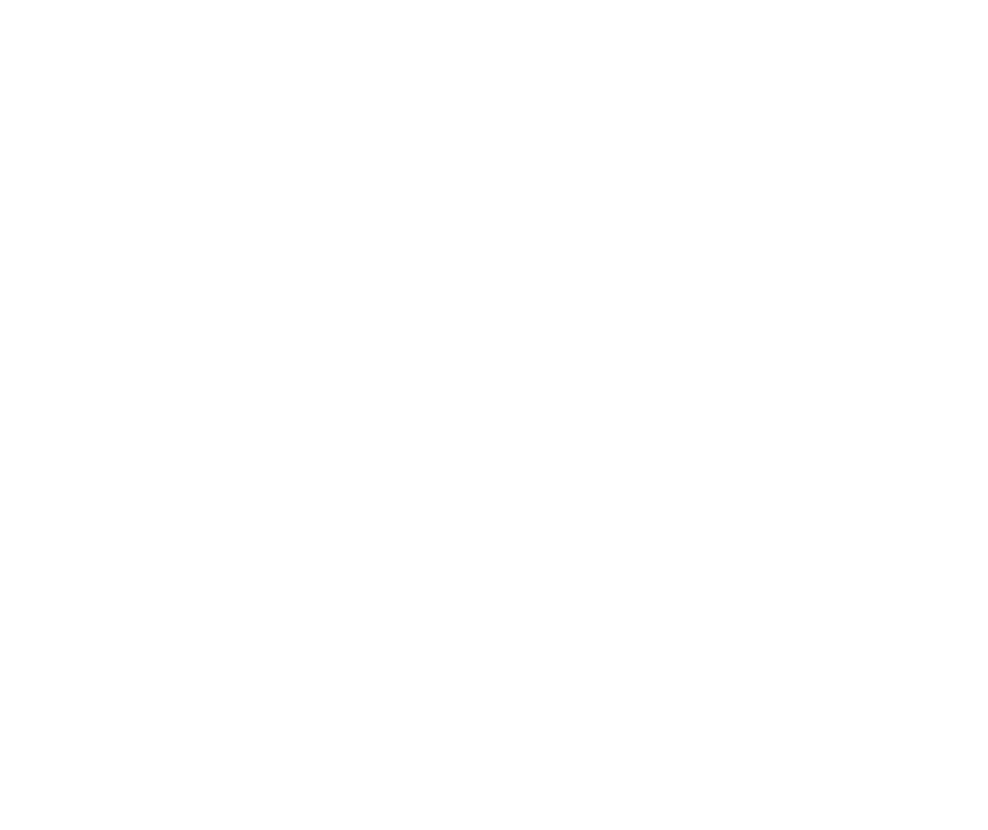
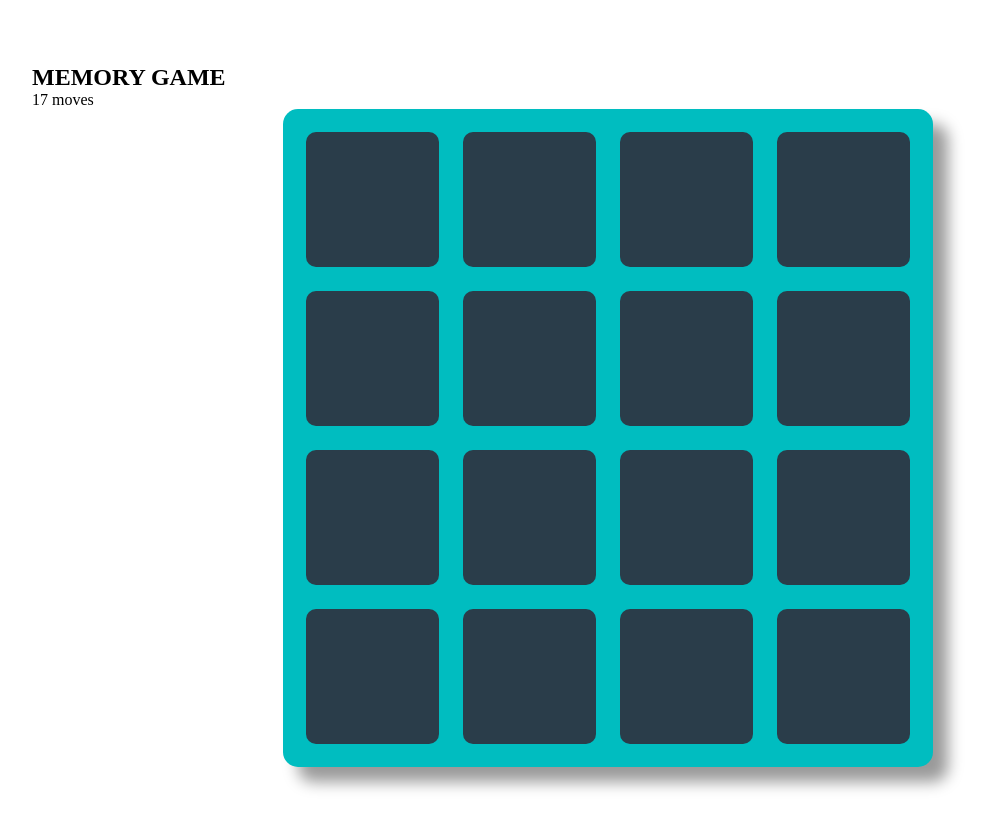
Before and after one commit to chizzy-opara/memory-game, a plain HTML site: page dist/index.html in a window 1280 px wide. Shown: the whole page, without its empty margins (32-1020 px from the left). Before the commit the page ends 800 px from the top, so only its background shows below. Drawn offline with Linux system fonts and the light colour scheme.

Commit message:
set up code base

```diff
--- a/SCSS/main.scss
+++ b/SCSS/main.scss
@@ -0,0 +1,28 @@
+* {
+    padding: 0;
+    margin: 0;
+    box-sizing: border-box;
+}
+
+.container {
+    padding: 5%;
+    width: 100%;
+    .wrapper {
+        display: grid;
+        place-items: center;
+        // margin: auto;
+        padding: 2%;
+        box-shadow:15px 15px 15px rgba(0, 0, 0, 0.4);
+        width: 650px;
+        height: auto;
+        grid-template-columns: 1fr 1fr 1fr 1fr;
+        gap: 24px;
+        background-color: #00bdc0;
+        border-radius: 15px;
+        &__card {
+            background-color: #2a3d4a;
+            height: 135px;
+            border-radius: 10px;
+        }
+    }
+}
--- a/dist/index.html
+++ b/dist/index.html
@@ -0,0 +1,38 @@
+<!DOCTYPE html>
+<html lang="en">
+<head>
+    <meta charset="UTF-8">
+    <meta http-equiv="X-UA-Compatible" content="IE=edge">
+    <meta name="viewport" content="width=device-width, initial-scale=1.0">
+    <link rel="stylesheet" href="css/main.css">
+    <title>memory-game</title>
+</head>
+<body>
+    <div class="container">
+        <div>
+            <h2>MEMORY GAME</h2>
+            <div>
+                <span>17 moves</span>
+            </div>
+        </div>
+        <div class="wrapper">
+            <div class="wrapper__card"></div>
+            <div class="wrapper__card"></div>
+            <div class="wrapper__card"></div>
+            <div class="wrapper__card"></div>
+            <div class="wrapper__card"></div>
+            <div class="wrapper__card"></div>
+            <div class="wrapper__card"></div>
+            <div class="wrapper__card"></div>
+            <div class="wrapper__card"></div>
+            <div class="wrapper__card"></div>
+            <div class="wrapper__card"></div>
+            <div class="wrapper__card"></div>
+            <div class="wrapper__card"></div>
+            <div class="wrapper__card"></div>
+            <div class="wrapper__card"></div>
+            <div class="wrapper__card"></div>
+        </div>
+    </div>
+</body>
+</html>
```
Also changed, not shown: dist/css/main.css, 1 other file.
